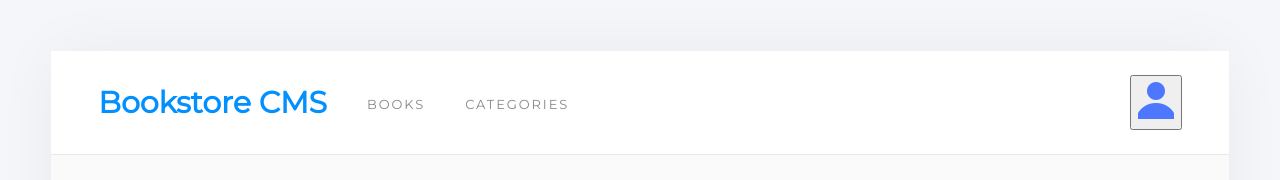
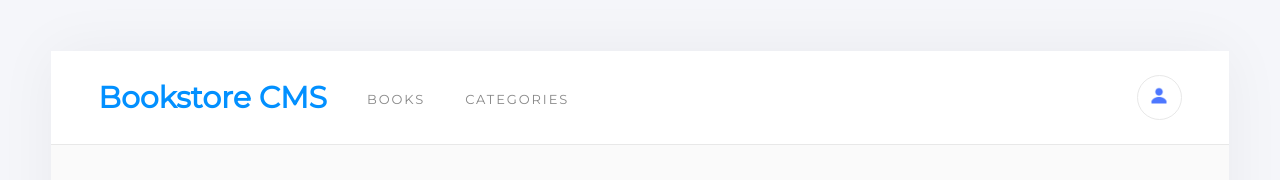
Before and after one commit to Wahaj-Ali/bookstore, a React (Create React App) app: page / in a window 1280 px wide. Shown: the top 180 px of the page. Built offline with nearby package versions, Linux system fonts and the light colour scheme; no server answers.

Commit message:
Update Navbar.css
In this commit
- Add styling to Navbar component.

```diff
--- a/src/components/Navbar/Navbar.css
+++ b/src/components/Navbar/Navbar.css
@@ -34,3 +34,16 @@
   font-weight: 700;
   color: #0290ff;
 }
+
+.icon-button {
+  cursor: pointer;
+  width: 2.813rem;
+  height: 2.813rem;
+  border-radius: 50%;
+  border: 1px solid #e8e8e8;
+  background-color: #fff;
+}
+
+.icon {
+  width: 20px;
+}
```
